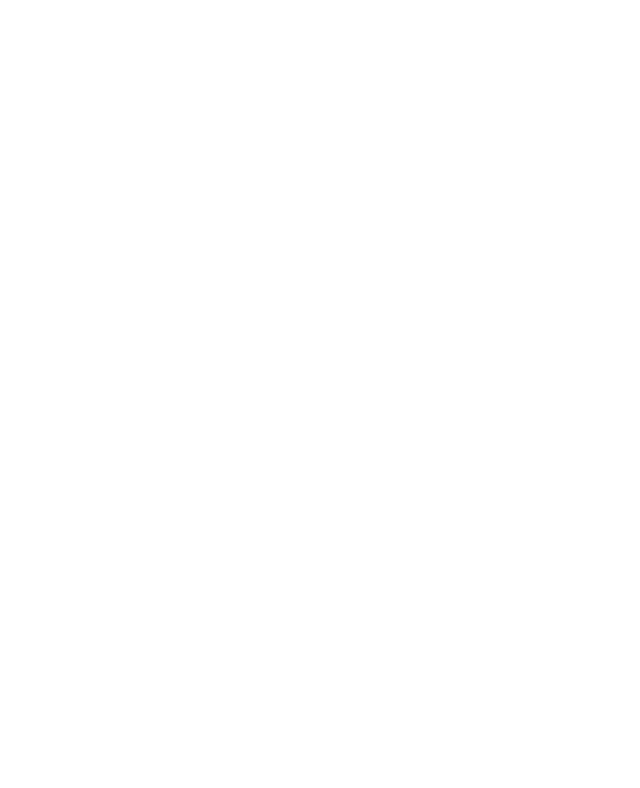
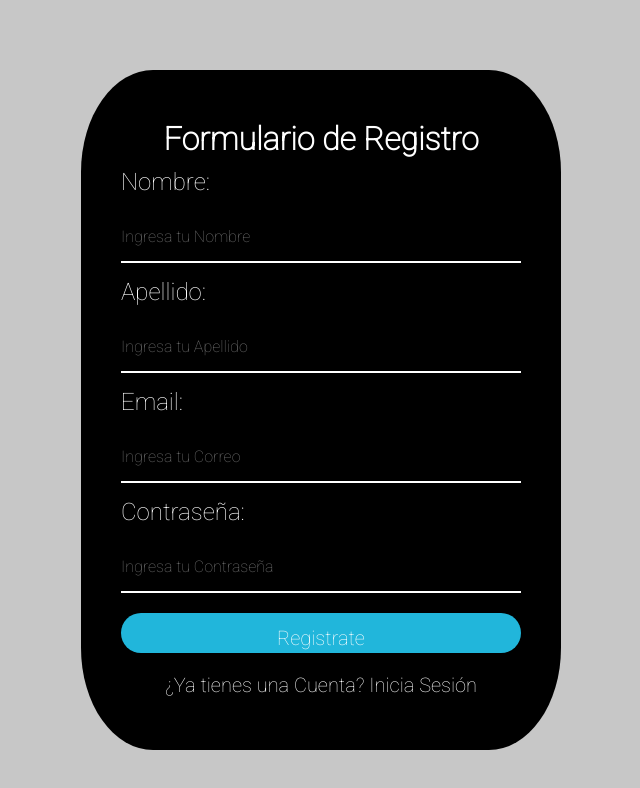
Before and after one commit to ATOMOSX/ElegantEntry, a plain HTML site: page register.html in a window 1280 px wide. Shown: the whole page, without its empty margins (329-969 px from the left). Drawn offline with Linux system fonts and the light colour scheme.

Commit message:
Terminate register

```diff
--- a/css/register.css
+++ b/css/register.css
@@ -0,0 +1,97 @@
+* {
+    margin: 0;
+    padding: 0;
+    font-family: "Roboto", sans-serif;
+}
+
+body {
+    height: 100%;
+    background-color: rgba(138, 138, 138, 0.472);
+}
+
+.container {
+    width: 100%;
+    height: 100vh;
+    display: flex;
+    justify-content: center;
+    align-items: center;
+    padding: 10px;
+}
+
+.form {
+    width: 400px;
+    height: 600px;
+    background-color: black;
+    padding: 40px;
+    border-radius: 10px;
+    color: white;
+    animation-name: border;
+    animation-duration: 2s;
+    animation-timing-function: ease-out;
+    animation-fill-mode: forwards;
+}
+
+@keyframes border {
+    0% {
+        border-radius: 0%;
+    }
+
+    100% {
+        border-radius: 15%;
+    }
+}
+
+.form h1 {
+    margin: 10px 10PX;
+    text-align: center;
+}
+
+.form h2 {
+    margin: 5px 0;
+    font-weight: unset;
+    display: block;
+}
+
+input {
+    width: 100%;
+    height: 50px;
+    margin: 10px 0;
+    border: none;
+    background-color: transparent;
+    color: white;
+    border-bottom: white 2px solid;
+    font-size: 16px;
+}
+
+.form a {
+    margin-top: 10px;
+    font-size: 20px;
+    color: white;
+    display: block;
+    text-align: center;
+    text-decoration: none;
+}
+
+.form a:hover {
+    color: white;
+    text-decoration: underline;
+    cursor: pointer;
+}
+
+.form button {
+    width: 100%;
+    height: 40px;
+    margin: 10px 0;
+    border: none;
+    color: black;
+    background-color: rgb(33, 182, 219);
+    font-size: 16px;
+    border-radius: 25px;
+}
+
+.form button:hover {
+    color: white;
+    background-color: rgb(33, 182, 219, 0.5 );
+    text-decoration: underline;
+    cursor: pointer;
+}
--- a/register.html
+++ b/register.html
@@ -0,0 +1,39 @@
+<!DOCTYPE html>
+<html lang="en">
+
+<head>
+    <meta charset="UTF-8">
+    <meta name="viewport" content="width=device-width, initial-scale=1.0">
+    <link rel="stylesheet" href="css/register.css">
+    <link rel="preconnect" href="https://fonts.googleapis.com">
+    <link rel="preconnect" href="https://fonts.gstatic.com" crossorigin>
+    <link href="https://fonts.googleapis.com/css2?family=Roboto:wght@100&display=swap" rel="stylesheet">
+    <title>Register</title>
+</head>
+
+<body>
+    <main>
+        <div class="container">
+            <form action="" class="form">
+                <h1>Formulario de Registro</h1>
+
+                <h2>Nombre:</h2>
+                <input type="text" placeholder="Ingresa tu Nombre">
+
+                <h2>Apellido:</h2>
+                <input type="text" placeholder="Ingresa tu Apellido">
+
+                <h2>Email:</h2>
+                <input type="email" placeholder="Ingresa tu Correo">
+
+                <h2>Contraseña:</h2>
+                <input type="password" placeholder="Ingresa tu Contraseña">
+
+                <button class="register"><a href="#">Registrate</a></button>
+                <a href="/login.html">¿Ya tienes una Cuenta? Inicia Sesión</a>
+            </form>
+        </div>
+    </main>
+</body>
+
+</html>
```
Also changed, not shown: login.html (+1 -1 lines).
